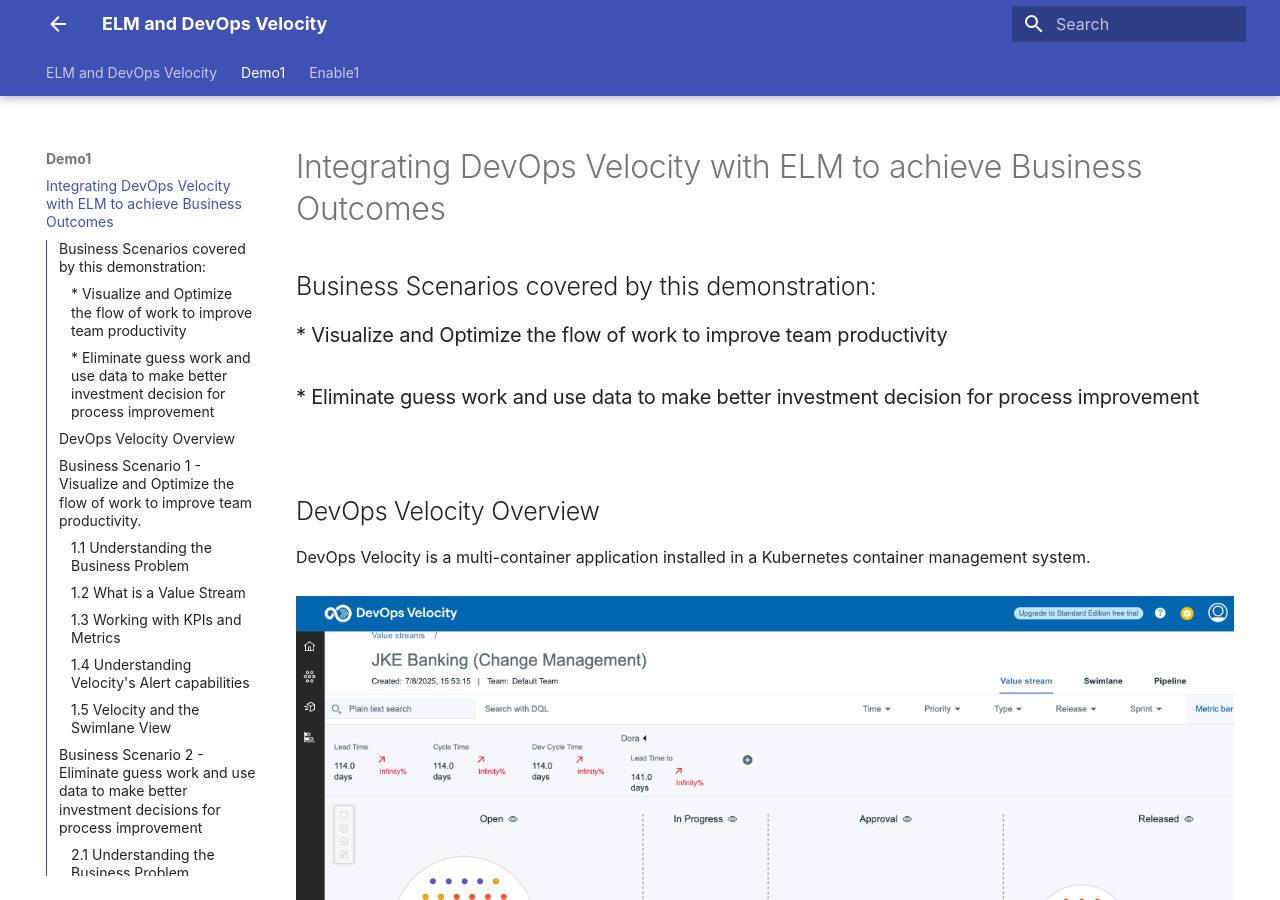
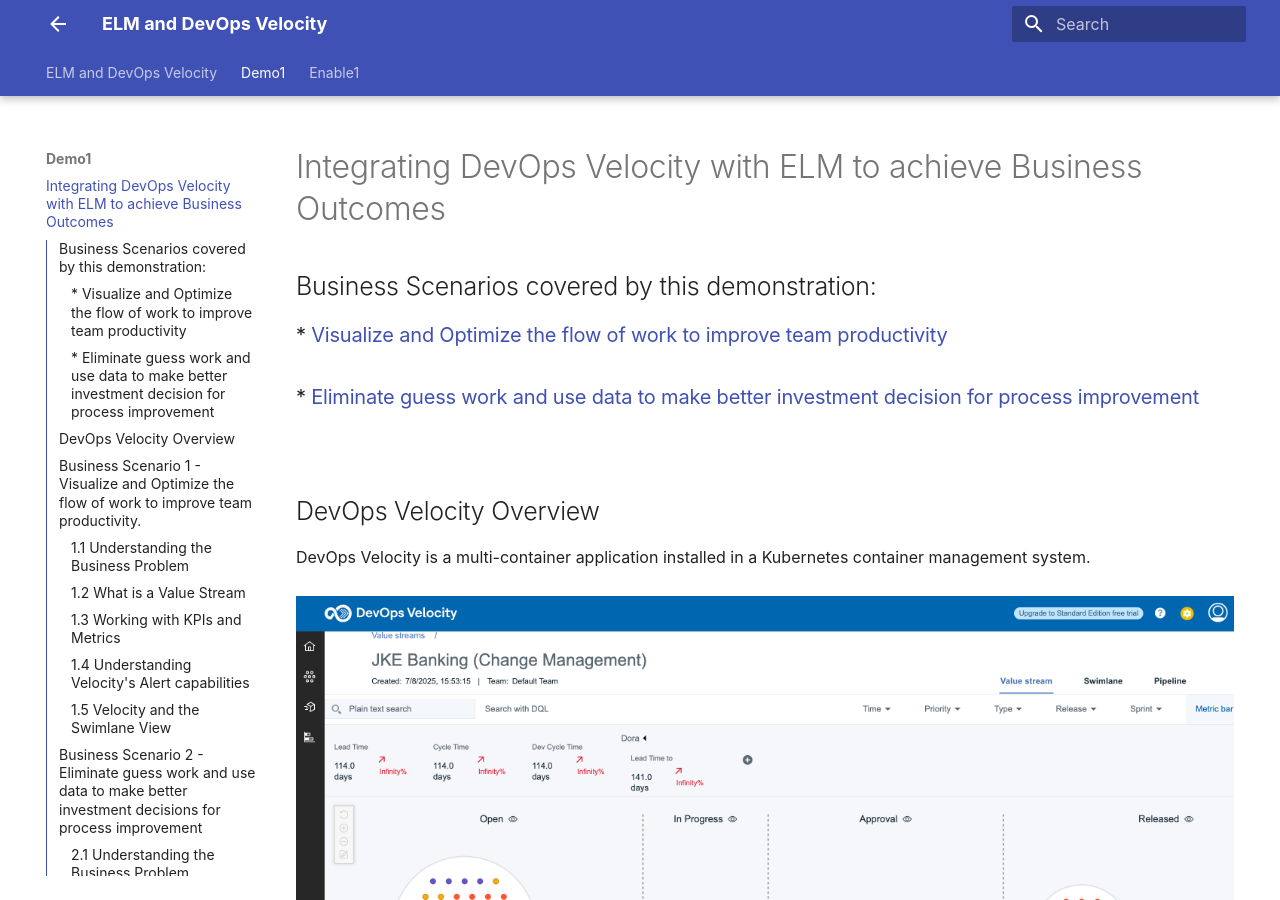
Before and after one commit to DevOpsAutomationLabs/ELM_Velocity, an MkDocs documentation site: the page built from docs/demo1/index.md, in a window 1280 px wide and 900 px high. Built offline with MkDocs 1.6.1 and Material for MkDocs 9.7.7, drawn with Linux system fonts in a browser that asks for light colours; some of the changed lines change nothing that is shown; some of the changed text lies outside the part shown.

Commit message:
Update index.md

```diff
--- a/docs/demo1/index.md
+++ b/docs/demo1/index.md
@@ -1,8 +1,8 @@
 # Integrating DevOps Velocity with ELM to achieve Business Outcomes
 
 ## Business Scenarios covered by this demonstration:
-### * Visualize and Optimize the flow of work to improve team productivity
-### * Eliminate guess work and use data to make better investment decision for process improvement
+### * [Visualize and Optimize the flow of work to improve team productivity](#-visualize-and-optimize-the-flow-of-work-to-improve-team-productivity)
+### * [Eliminate guess work and use data to make better investment decision for process improvement](#-eliminate-guess-work-and-use-data-to-make-better-investment-decision-for-process-improvement)
 <br/>
 
 ## DevOps Velocity Overview
@@ -38,6 +38,9 @@
 
 ### 1.5 Velocity and the Swimlane View
 <br/>
+
+[Return to Table of Contents](#integrating-devops-velocity-with-elm-to-achieve-business-outcomes)
+
 <br/>
 
 ## Business Scenario 2 - Eliminate guess work and use data to make better investment decisions for process improvement
@@ -47,3 +50,6 @@
 ### 2.2 Adding the Bottleneck Detection capability
 
 ### 2.3 Velocity's Insights View - Working with DashBoards and Charts
+<br/>
+
+[Return to Table of Contents](#integrating-devops-velocity-with-elm-to-achieve-business-outcomes)
```
